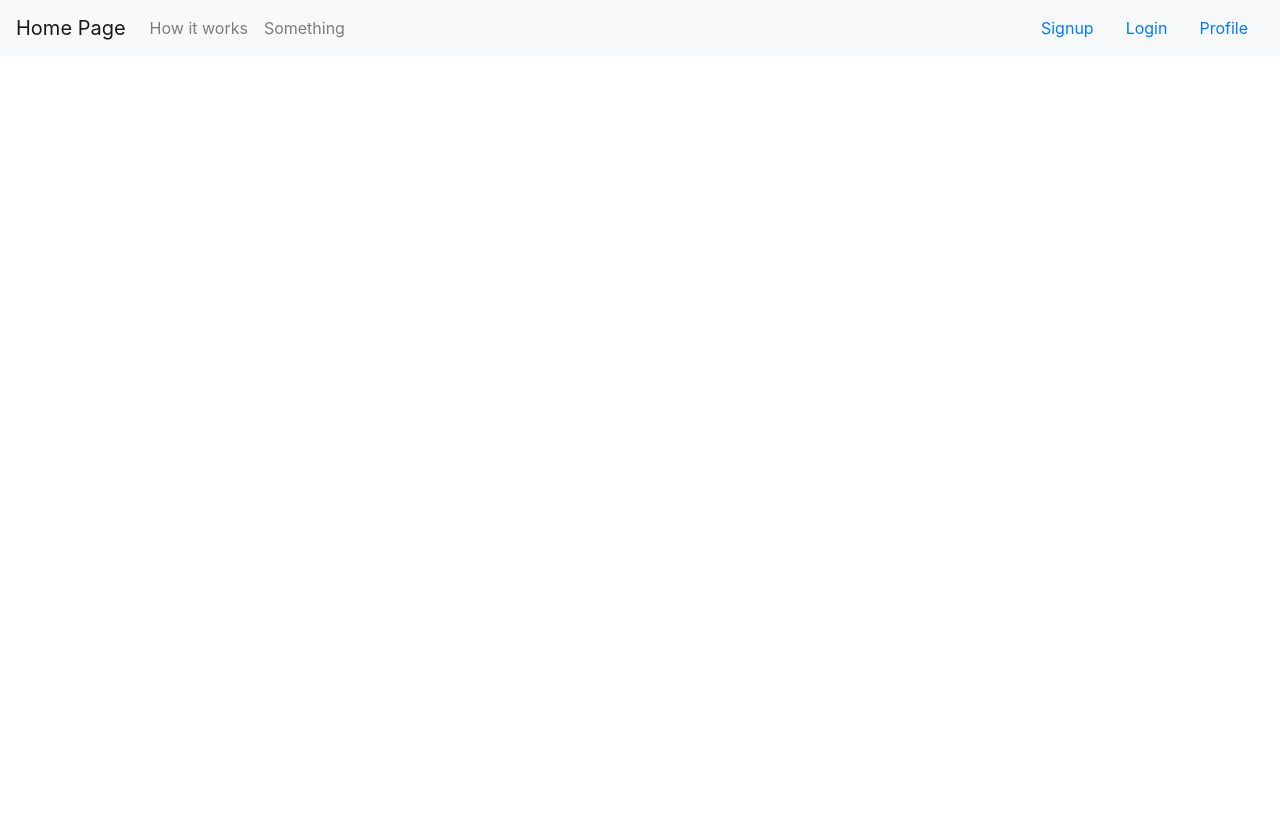
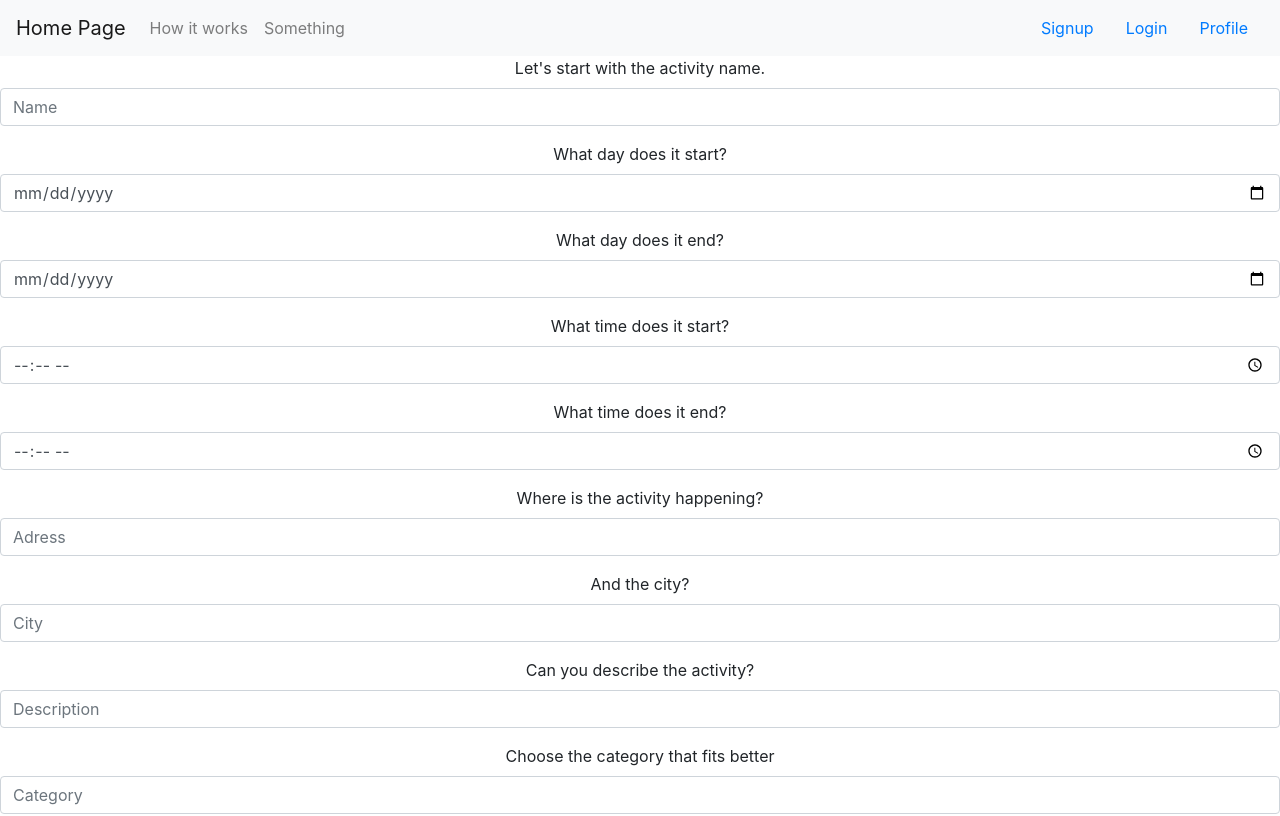
Before and after one commit to atowarek/beLocal-finalproject, a React (Create React App) app in the folder client/: page /activity in a window 1280 px wide. Shown: the top 816 px of the page. Built offline with nearby package versions, Linux system fonts and the light colour scheme.

Commit message:
questions changed, rederection in form and dashboard

```diff
--- a/client/src/App.js
+++ b/client/src/App.js
@@ -7,6 +7,7 @@ import About from './components/about'
 import Login from './components/login'
 import Signup from './components/form-signup'
 import Dashboard from './components/dashboard'
+import NewActivity from './components/form-new-activity'
 
 class App extends React.Component {
   render() {
@@ -19,6 +20,7 @@ class App extends React.Component {
             <Route exact path='/about' component={About}></Route>
             <Route exact path='/signup' component={Signup}></Route>
             <Route exact path='/login' component={Login}></Route>
+            <Route exact path='/activity' component={NewActivity}></Route>
             <Route exact path='/dashboard' component={Dashboard}></Route>
           </Switch>
         </Router>
--- a/client/src/Components/dashboard.jsx
+++ b/client/src/Components/dashboard.jsx
@@ -34,7 +34,7 @@ class Dashboard extends React.Component {
 
   addActivity = event => {
     event.preventDefault()
-    this.props.history.push('/') //REDIRECT TO ADD ACTIVITY URL
+    this.props.history.push('/activity') //REDIRECT TO ADD ACTIVITY URL
   }
 
   render() {
--- a/client/src/Components/form-new-activity.jsx
+++ b/client/src/Components/form-new-activity.jsx
@@ -46,7 +46,11 @@ class NewActivity extends React.Component {
         .catch(error => {
             console.log(error)
         })
+        this.goToDashboard()
+    }
 
+    goToDashboard = () => {
+        this.props.history.push('/dashboard')
     }
 
     render() {
@@ -68,7 +72,7 @@ class NewActivity extends React.Component {
                     </FormGroup>
                     <FormGroup>
                         <Label for='startDate'>
-                            asfasvfiahsbfajsnf
+                            What day does it start?
                         </Label>
                         <Input
                             value={startDate}
@@ -80,7 +84,7 @@ class NewActivity extends React.Component {
                     </FormGroup>
                     <FormGroup>
                         <Label for='endDate'>
-                            dfasdgas
+                        What day does it end?
                         </Label>
                         <Input
                             value={endDate}
@@ -92,7 +96,7 @@ class NewActivity extends React.Component {
                     </FormGroup>
                     <FormGroup>
                         <Label for='startHour'>
-                            sfad
+                        What time does it start?
                         </Label>
                         <Input
                             value={startHour}
@@ -104,7 +108,7 @@ class NewActivity extends React.Component {
                     </FormGroup>
                     <FormGroup>
                         <Label for='endHour'>
-                            asfsdjgid
+                        What time does it end?
                         </Label>
                         <Input
                             value={endHour}
@@ -116,7 +120,7 @@ class NewActivity extends React.Component {
                     </FormGroup>
                     <FormGroup>
                         <Label for='adress'>
-                            asfsdjgid
+                            Where is the activity happening?
                         </Label>
                         <Input
                             value={adress}
@@ -128,7 +132,7 @@ class NewActivity extends React.Component {
                     </FormGroup>
                     <FormGroup>
                         <Label for='city'>
-                            asfsdjgid
+                            And the city?
                         </Label>
                         <Input
                             value={city}
@@ -140,7 +144,7 @@ class NewActivity extends React.Component {
                     </FormGroup>
                     <FormGroup>
                         <Label for='description'>
-                            asfsdjgid
+                            Can you describe the activity?
                         </Label>
                         <Input
                             value={description}
@@ -152,7 +156,7 @@ class NewActivity extends React.Component {
                     </FormGroup>
                     <FormGroup>
                         <Label for='category'>
-                            asfsdjgid
+                            Choose the category that fits better
                         </Label>
                         <Input
                             value={category}
@@ -164,7 +168,7 @@ class NewActivity extends React.Component {
                     </FormGroup>
                     <FormGroup>
                         <Label for='picture'>
-                            asfsdjgid
+                            Post a picture so the activity gets more attention
                         </Label>
                         <Input
                             value={picture}
```
